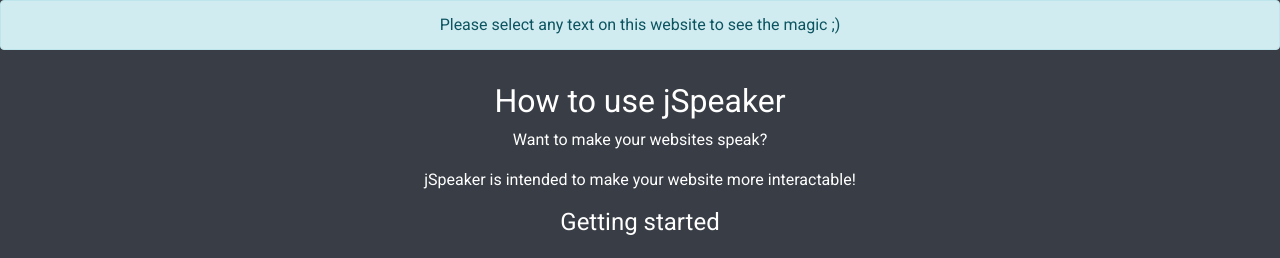
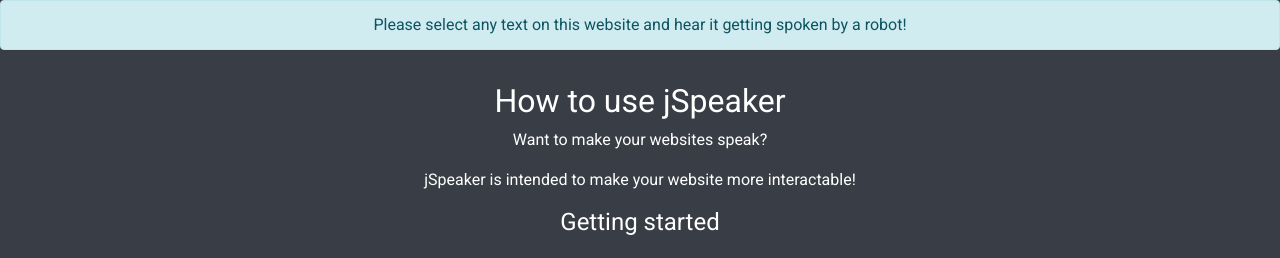
Before and after one commit to mum-never-proud/jspeaker, a website built with webpack: page docs/index.html in a window 1280 px wide. Shown: the top 258 px of the page. Built offline with nearby package versions, Linux system fonts and the light colour scheme.

Commit message:
doc enhancement

```diff
--- a/docs/index.html
+++ b/docs/index.html
@@ -34,7 +34,7 @@
 
 <body class="js-jspeaker">
   <div class="alert alert-info text-center" role="alert">
-    Please select any text on this website to see the magic ;)
+    Please select any text on this website and hear it getting spoken by a robot!
   </div>
   <div class="container">
     <div class="row">
```
